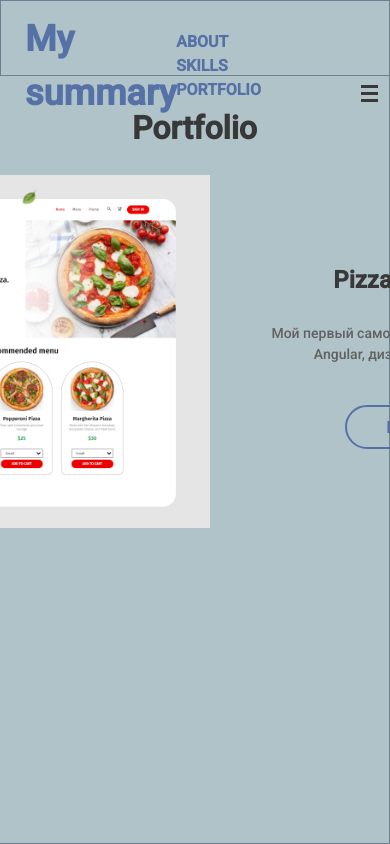
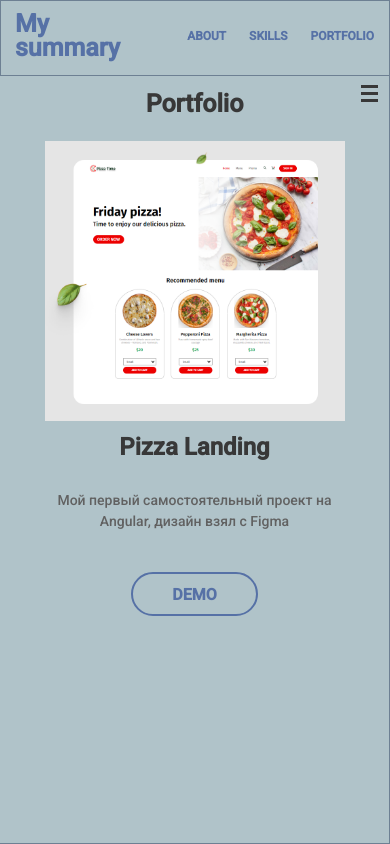
Before and after one commit to IKupreev/my-pet-apps, an Angular app: page /portfolio in a window 390 px wide. Built offline with nearby package versions, Linux system fonts and the light colour scheme.

Commit message:
added responsive to all components

```diff
--- a/src/app/app.component.scss
+++ b/src/app/app.component.scss
@@ -3,10 +3,9 @@
 
   .container {
       display: flex;
-      flex: 1;
       //width: 100%;
-
-      //height: 100vh;
+      overflow: auto;
+      height: 100vh;
   }
 
   .mobile {
--- a/src/app/components/portfolio/components/Expirience-Block/Expirience-Block.component.html
+++ b/src/app/components/portfolio/components/Expirience-Block/Expirience-Block.component.html
@@ -1,6 +1,6 @@
 <div class="skillsBlock">
   <div class="block">
-        <app-icon [theName]="skills?.nameIcon"></app-icon>
+    <app-icon [theName]="skills?.nameIcon"></app-icon>
     <div class="info">
       <h3>{{ skills?.title }}</h3>
     </div>
--- a/src/app/components/portfolio/components/about-card/about-card.component.scss
+++ b/src/app/components/portfolio/components/about-card/about-card.component.scss
@@ -1,7 +1,7 @@
 @import "../../../../../variables.scss";
 
-.about-card
-{       display: flex;
+.about-card {
+  display: flex;
   align-items: center;
   justify-content: start;
   margin-top: 23px;
@@ -45,3 +45,45 @@
       font-size: 3.6rem;
   }
 }
+
+@media(max-width: 800px)  {
+  .about-card {
+    margin-top: 5px;
+
+      &__card {
+            width: 150px;
+            height: 150px;
+
+            padding: 14px 14px 8px 0px;
+            &:not(:last-child)
+            {
+              margin-right: 8px;
+            }
+      }
+        &__info {
+
+          margin-top: 16px;
+      }
+
+      &__icon {
+        width: 17px;
+        height: 20px;
+      }
+
+      // .about__subtitle
+
+      &__subtitle {
+
+          font-weight: 500;
+          font-size: 1.4rem;
+          line-height: 2.1rem;
+      }
+
+      // .about__count
+
+      &__count {
+          font-size: 2.6rem;
+          margin-left: 5px;
+      }
+  }
+}
--- a/src/app/components/portfolio/components/qualification-card/qualification-card.component.html
+++ b/src/app/components/portfolio/components/qualification-card/qualification-card.component.html
@@ -1,4 +1,4 @@
-<main class="qualification-card">
+<section class="qualification-card">
   <p class="qualification-card__specialization">{{ card?.specilization }}</p>
   <p class="qualification-card__location">{{ card?.location }}</p>
   <!-- <Icons name="calendar" width="15" height="16" class="qualification-card__calendar-icon" /> -->
@@ -6,4 +6,4 @@
   <span class="qualification-card__data">
     {{ card?.dataStart }} - {{ card?.dataEnd }}
   </span>
-</main>
+</section>
--- a/src/app/components/portfolio/components/qualification-card/qualification-card.component.scss
+++ b/src/app/components/portfolio/components/qualification-card/qualification-card.component.scss
@@ -40,3 +40,47 @@
     position: relative;
   }
 }
+
+@media(max-width: 400px)  {
+  .qualification-card {
+
+
+    &__specialization {
+      font-weight: 600;
+      font-size: 1.4rem;
+      line-height: 2.1rem;
+      width: 73px;
+      color: $heading-text;
+    }
+
+    // .about__educational-institution
+
+    &__location {
+      margin-top: 35px;
+      font-weight: 600;
+      font-size: 1.4rem;
+      line-height: 2.1rem;
+
+      color: $heading-text;
+    }
+
+    &__icon {
+      width: 15px;
+      height: 16px;
+    }
+
+
+    // .about__data
+
+    &__data {
+      margin-top: 5px;
+      margin-left: 7px;
+      font-weight: 400;
+      font-size: 1.2rem;
+      line-height: 1.8rem;
+      color: $info-text;
+      position: relative;
+    }
+  }
+
+}
--- a/src/app/components/portfolio/header/header.component.scss
+++ b/src/app/components/portfolio/header/header.component.scss
@@ -75,3 +75,55 @@
       border-radius: 50px;
   }
 }
+@media(max-width: 650px)  {
+  .header {
+    background-color: $background;
+    position: fixed;
+    width: 100%;
+    top: 0;
+
+        &__logo-block {
+          width: 120px;
+          margin-left: 14px;
+          font-weight: bold;
+          font-size: 3.0rem;
+          line-height: 3.0rem;
+          color: $title-text;
+      }
+
+  }
+}
+
+@media(max-width: 520px)  {
+  .header {
+    background-color: $background;
+    position: fixed;
+    width: 100%;
+    top: 0;
+
+
+        &__logo-block {
+          width: 120px;
+          margin-left: 14px;
+          font-weight: bold;
+          font-size: $mobile-title-font-size;
+          line-height: $mobile-title-line-height;
+          color: $title-text;
+      }
+
+      &__main-nav {
+        margin-right: 15px;
+    }
+
+      &__link {
+        color: $title-text;
+        font-weight: 600;
+        font-size: $mobile-nav-font-size;
+        line-height: 2.4rem;
+        text-align: center;
+        &:not(:last-child) {
+            margin-right: 20px;
+        }
+    }
+  }
+}
--- a/src/app/components/portfolio/pages/portfolio/portfolio.component.scss
+++ b/src/app/components/portfolio/pages/portfolio/portfolio.component.scss
@@ -34,7 +34,7 @@
   }
 
   &__slider-img {
-    width: 428px;
+    width: 580px;
     padding-right: 50px;
   }
   // .portfolio__slider-title
@@ -71,3 +71,116 @@
     line-height: normal;
   }
 }
+
+@media(max-width: 1150px)  {
+  .portfolio {
+
+    &__slider-img {
+      width: 450px;
+      padding-right: 0px;
+    }
+  }
+}
+
+@media(max-width: 900px)  {
+  .portfolio {
+
+    &__slider {
+      display: flex;
+      flex-direction: column;
+      align-items: center;
+      justify-content: center;
+      margin-top: 13px;
+    }
+
+    &__slider-img {
+      width: 400px;
+      padding-right: 0px;
+    }
+  }
+}
+
+@media(max-width: 650px)  {
+  .portfolio {
+
+    padding: 80px 115px 41px;
+    min-height: calc(100vh - 76px);
+    height: 100%;
+
+    // .portfolio__wrapper
+
+    &__wrapper {
+      height: 100%;
+      text-align: center;
+    }
+
+    // .portfolio__title
+
+    &__title {
+      font-weight: 600;
+      font-size: $mobile-title-font-size;
+      line-height: 4.8rem;
+      color: $heading-text;
+    }
+
+    // .portfolio__slider
+
+    &__slider {
+      display: flex;
+      flex-direction: column;
+      align-items: center;
+      justify-content: center;
+      margin-top: 13px;
+    }
+
+    &__slider-img {
+      width: 400px;
+      padding-right: 0px;
+    }
+    // .portfolio__slider-title
+
+  }
+}
+
+@media(max-width: 520px)  {
+  .portfolio {
+
+    padding: 80px 115px 41px;
+    min-height: calc(100vh - 76px);
+    height: 100%;
+
+    // .portfolio__wrapper
+
+    &__wrapper {
+      height: 100%;
+      text-align: center;
+    }
+
+    // .portfolio__title
+
+    &__title {
+      font-weight: 600;
+      font-size: $mobile-title-font-size;
+      line-height: 4.8rem;
+      color: $heading-text;
+    }
+
+    // .portfolio__slider
+
+    &__slider {
+      display: flex;
+      flex-direction: column;
+      align-items: center;
+      justify-content: center;
+      margin-top: 13px;
+    }
+
+    &__slider-img {
+      width: 300px;
+      padding-right: 0px;
+    }
+    // .portfolio__slider-title
+
+  }
+
+}
--- a/src/app/components/portfolio/pages/skills/skills.component.html
+++ b/src/app/components/portfolio/pages/skills/skills.component.html
@@ -8,6 +8,7 @@
         <h2 class="skills__block-title">Frontend Developer</h2>
         <div class="skills__experience">
           <app-Expirience-Block
+            class="skills__experience-block"
             *ngFor="let skill of frontData$ | async"
             [skills]="skill"
           ></app-Expirience-Block>
@@ -19,6 +20,7 @@
         <h1 class="skills__block-title">Designer</h1>
         <div class="skills__experience">
           <app-Expirience-Block
+            class="skills__experience-block"
             *ngFor="let skill of designData$ | async"
             [skills]="skill"
           ></app-Expirience-Block>
--- a/src/app/components/portfolio/pages/skills/skills.component.scss
+++ b/src/app/components/portfolio/pages/skills/skills.component.scss
@@ -48,31 +48,61 @@
       color: $heading-text;
   }
 
-
-
   &__experience {
       display: flex;
-      justify-content: center;
+      justify-content: space-evenly;
       flex-wrap: wrap;
       margin: 32px 0;
 
   }
 
-  &__twoBlock {
-
-  }
-
-  &__card {
-      width: 150px;
-      height: 150px;
-      display: flex;
-      flex-direction: column;
-      padding: 14px 14px 8px 10px;
-      &:not(:last-child)
-      {
-        margin-right: 47px;
-      }
-
+  &__experience-block {
+    margin-top: 20px;
   }
 
 }
+
+@media(max-width: 650px)  {
+  .skills {
+    padding: 80px 13px 41px;
+  }
+}
+
+@media(max-width: 520px)  {
+  .skills {
+
+    padding: 80px 13px 41px;
+    height: 100%;
+
+    &__wrapper {
+        text-align: center;
+    }
+
+    &__title {
+        font-weight: 600;
+        font-size: $mobile-title-font-size;
+        line-height: 4.8rem;
+        color: $heading-text;
+    }
+
+    &__subtitle {
+        margin-top: 3px;
+    }
+
+    &__container {
+        margin-top: 3px;
+
+    }
+
+    &__experience {
+        display: flex;
+        justify-content: space-evenly;
+        flex-wrap: wrap;
+        margin: 32px 0;
+    }
+
+    &__experience-block {
+      margin-top: 20px;
+    }
+  }
+}
--- a/src/variables.scss
+++ b/src/variables.scss
@@ -6,5 +6,7 @@ $title-text: #5671A6;
 $info-text: #616161;
 $heading-text: #383838;
 
-$mobile-title-font-size: 2.0rem;
+$mobile-title-font-size: 2.5rem;
 $mobile-title-line-height: 2.4rem;
+
+$mobile-nav-font-size: 1.2rem;
```
Also changed, not shown: src/app/components/portfolio/components/Expirience-Block/Expirience-Block.component.scss (+46 -19 lines), src/app/components/portfolio/pages/about/about.component.scss (+64 -32 lines).
